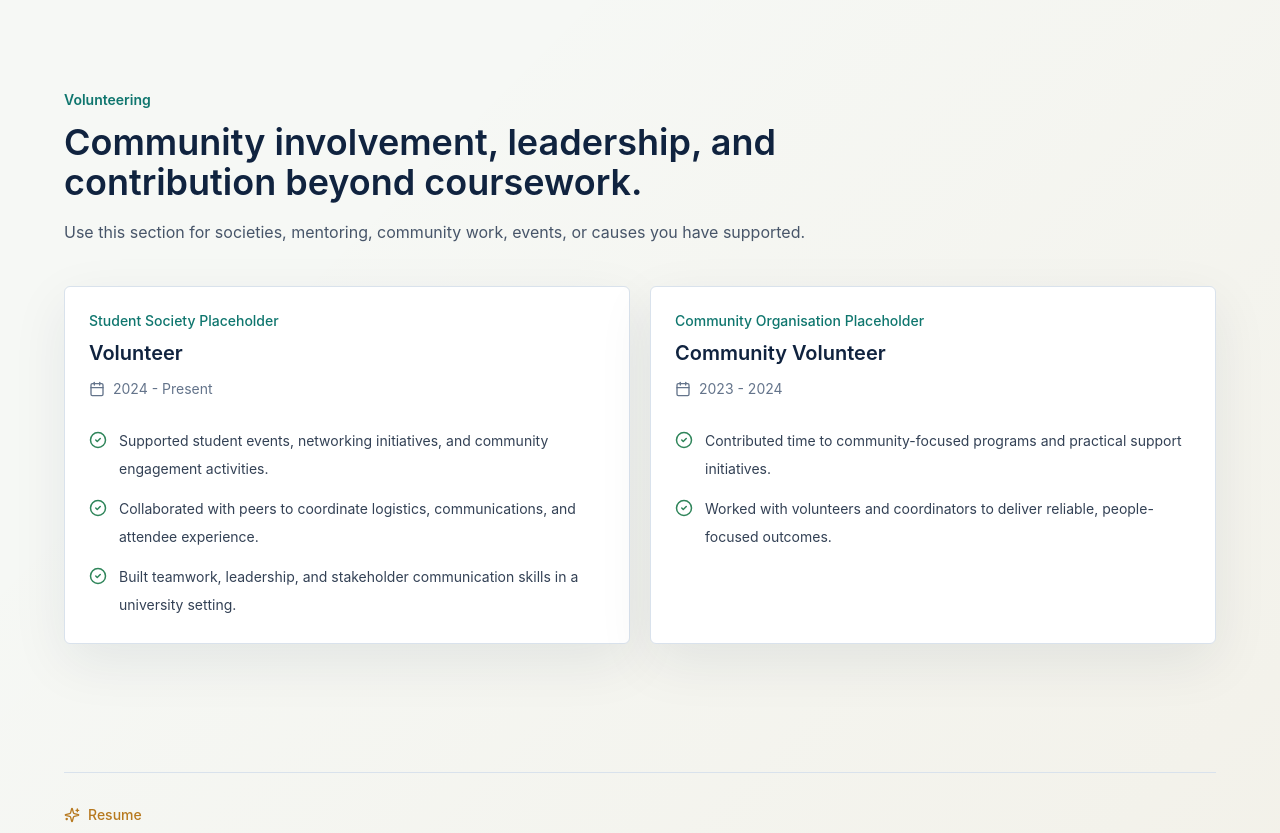
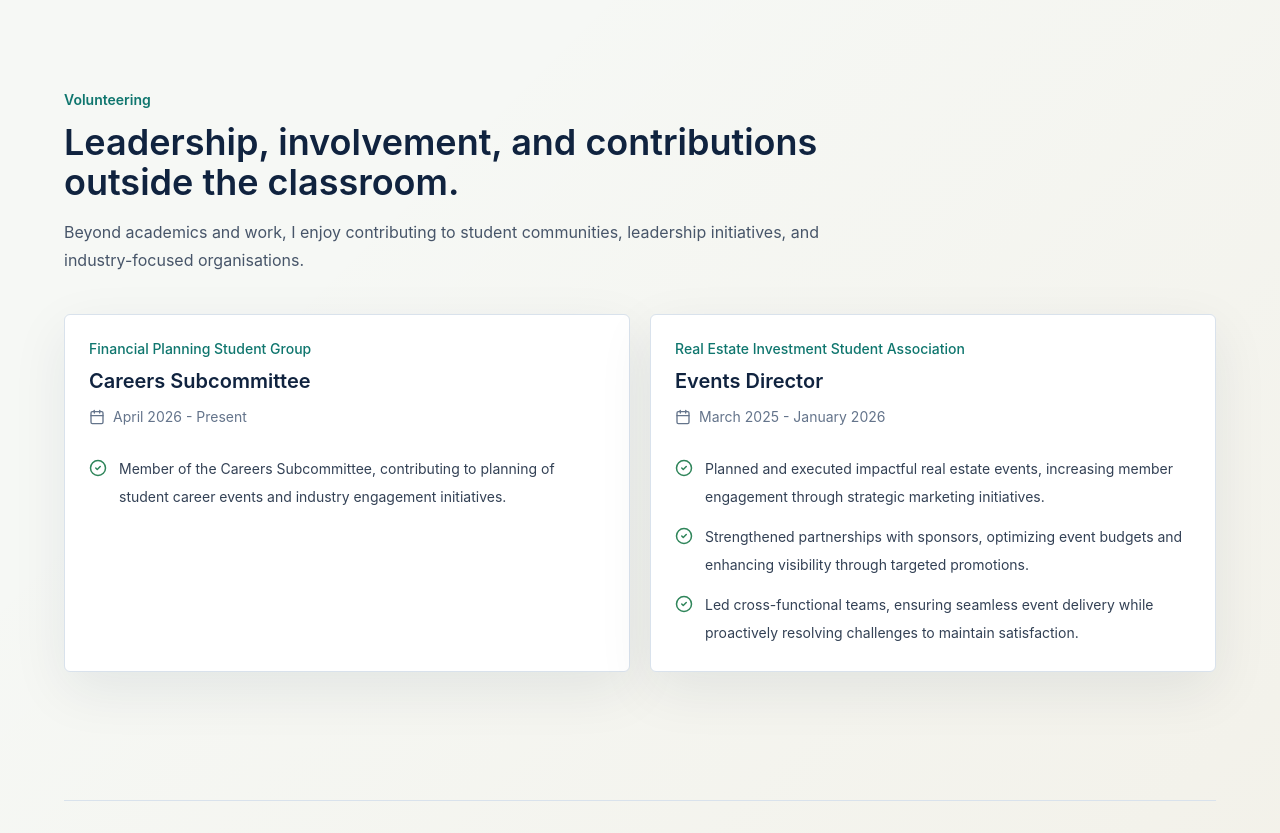
Before and after one commit to Riddheshinator/riddheshinator.github.io, a React (Vite) app: page / in a window 1280 px wide. Shown: the part 3320-4153 px from the top of the page. Built offline with nearby package versions, Linux system fonts and the light colour scheme.

Commit message:
Update App.jsx

```diff
--- a/src/App.jsx
+++ b/src/App.jsx
@@ -94,22 +94,21 @@ const education = [
 
 const volunteering = [
   {
-    organization: 'Student Society Placeholder',
-    role: 'Volunteer',
-    period: '2024 - Present',
+    organization: 'Financial Planning Student Group',
+    role: 'Careers Subcommittee',
+    period: 'April 2026 - Present',
     points: [
-      'Supported student events, networking initiatives, and community engagement activities.',
-      'Collaborated with peers to coordinate logistics, communications, and attendee experience.',
-      'Built teamwork, leadership, and stakeholder communication skills in a university setting.',
+      'Member of the Careers Subcommittee, contributing to planning of student career events and industry engagement initiatives.',
     ],
   },
   {
-    organization: 'Community Organisation Placeholder',
-    role: 'Community Volunteer',
-    period: '2023 - 2024',
+    organization: 'Real Estate Investment Student Association',
+    role: 'Events Director',
+    period: 'March 2025 - January 2026',
     points: [
-      'Contributed time to community-focused programs and practical support initiatives.',
-      'Worked with volunteers and coordinators to deliver reliable, people-focused outcomes.',
+      'Planned and executed impactful real estate events, increasing member engagement through strategic marketing initiatives.',
+      'Strengthened partnerships with sponsors, optimizing event budgets and enhancing visibility through targeted promotions.',
+      'Led cross-functional teams, ensuring seamless event delivery while proactively resolving challenges to maintain satisfaction.',
     ],
   },
 ];
@@ -409,8 +408,8 @@ function Experience() {
       <div className="mx-auto max-w-6xl">
         <SectionHeading
           eyebrow="Experience"
-          title="Experience presented clearly, with space for finance and technology roles."
-          description="Placeholder roles that show the tone and structure for your real history."
+          title="Experience across finance, technology, and client-focused roles."
+          description="Building practical experience through finance, technology, leadership, and customer-focused roles."
         />
 
         <div className="mt-10 space-y-4">
@@ -454,8 +453,8 @@ function Volunteering() {
       <div className="mx-auto max-w-6xl">
         <SectionHeading
           eyebrow="Volunteering"
-          title="Community involvement, leadership, and contribution beyond coursework."
-          description="Use this section for societies, mentoring, community work, events, or causes you have supported."
+          title="Leadership, involvement, and contributions outside the classroom."
+          description="Beyond academics and work, I enjoy contributing to student communities, leadership initiatives, and industry-focused organisations."
         />
 
         <div className="mt-10 grid gap-5 md:grid-cols-2">
```
